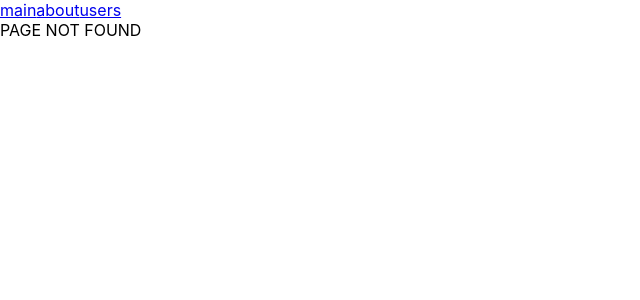
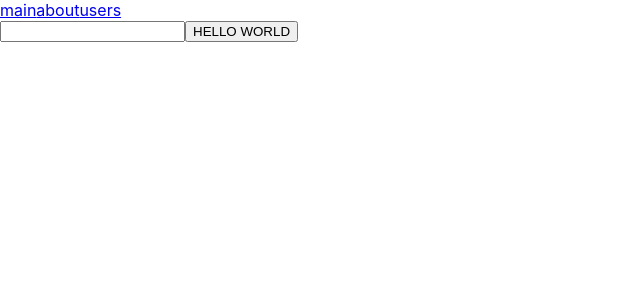
Before and after one commit to Solexofficial/react-testing-library-example, a React (Create React App) app: page /hello in a window 1280 px wide. Before the commit this address had no page. Shown: the top 300 px of the page, without its empty margins (0-640 px from the left). Built offline with nearby package versions, Linux system fonts and the light colour scheme.

Commit message:
feat: add 2 e2e tests

```diff
--- /dev/null
+++ b/src/pages/HelloWorld.jsx
@@ -0,0 +1,21 @@
+import React, { useState } from 'react';
+
+function HelloWorld() {
+  const [value, setValue] = useState('');
+  const [visible, setVisible] = useState(false);
+
+  const toggle = () => value === 'hello' && setVisible(prev => !prev);
+  const onChange = e => setValue(e.target.value);
+
+  return (
+    <div>
+      <input id='search' type='text' onChange={onChange} />
+      <button id='toggle' onClick={toggle}>
+        HELLO WORLD
+      </button>
+      {visible && <h1 id='hello'>HELLO WORLD</h1>}
+    </div>
+  );
+}
+
+export default HelloWorld;
--- a/src/router/AppRouter.jsx
+++ b/src/router/AppRouter.jsx
@@ -2,6 +2,7 @@ import React from 'react';
 import { Route, Routes } from 'react-router-dom';
 import AboutPage from '../pages/AboutPage';
 import ErrorPage from '../pages/ErrorPage';
+import HelloWorld from '../pages/HelloWorld';
 import MainPage from '../pages/MainPage';
 import UserDetailsPage from '../pages/UserDetailsPage';
 import Users from '../users/Users';
@@ -13,6 +14,7 @@ function AppRouter() {
       <Route path='/about' element={<AboutPage />} />
       <Route path='/users' element={<Users />} />
       <Route path='/users/:id' element={<UserDetailsPage />} />
+      <Route path='/hello' element={<HelloWorld />} />
       <Route path='/*' element={<ErrorPage />} />
     </Routes>
   );
```
Also changed, not shown: tests/pages/hello.page.js (added, +26 -0 lines), tests/pages/login.page.js (added, +40 -0 lines), tests/pages/page.js (added, +13 -0 lines), 1 other file (tests, documents, lock files or other folders).
